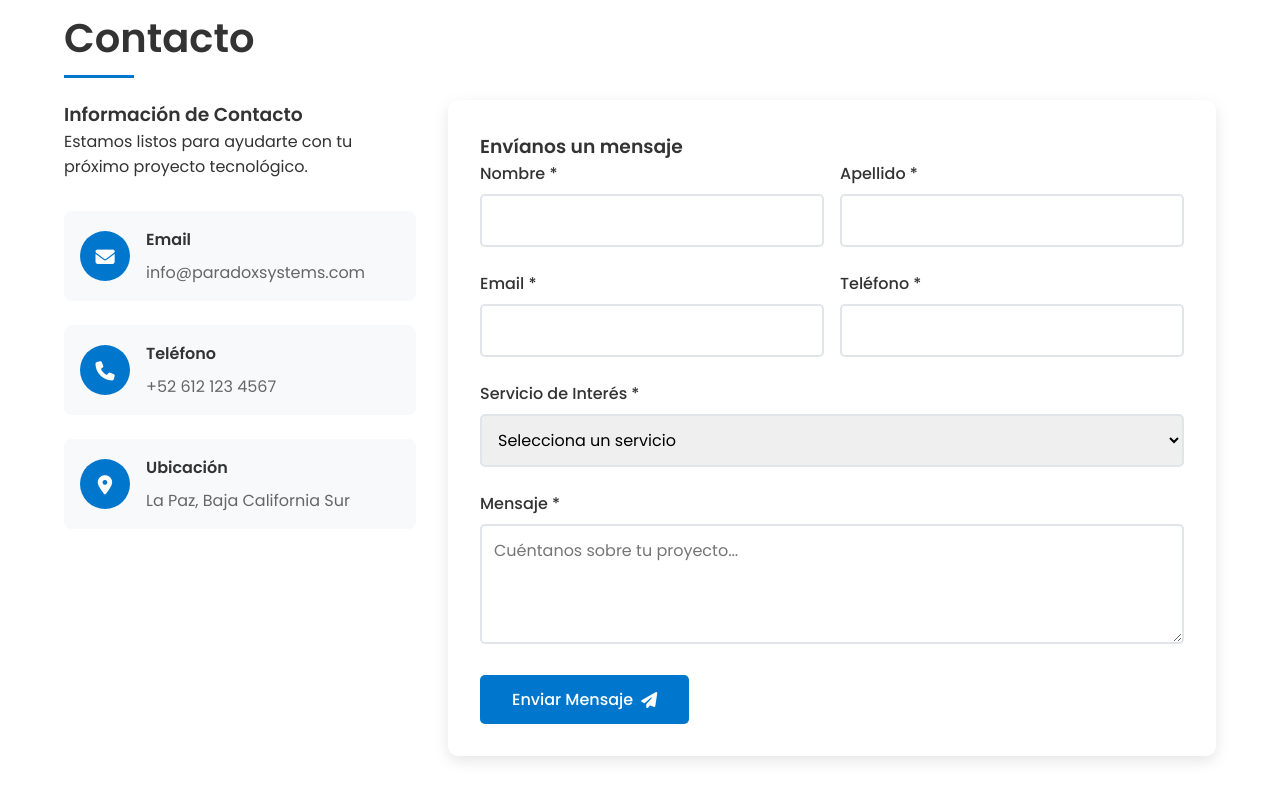
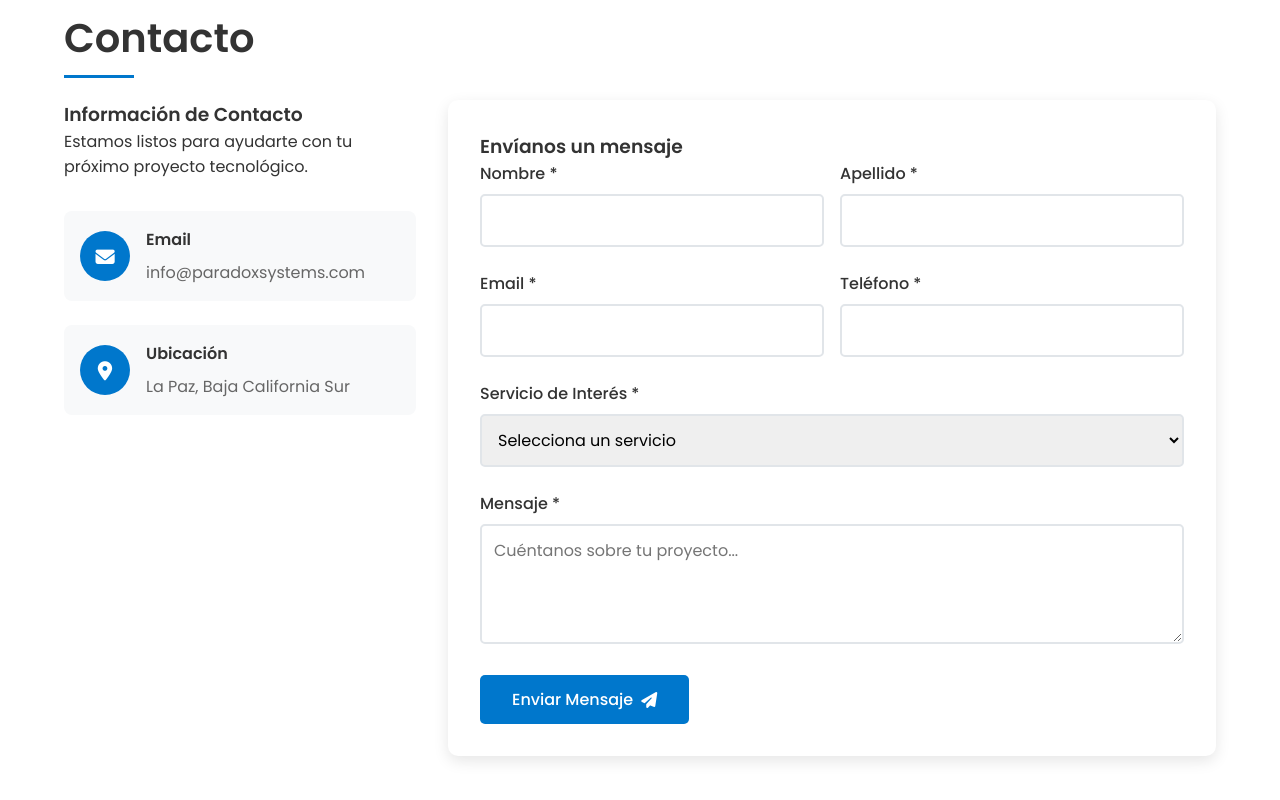
Before and after one commit to folxxsreal/paradox, a website: page public/index.html in a window 1280 px wide. Shown: the part 3314-4114 px from the top of the page. Drawn offline with Linux system fonts and the light colour scheme.

Commit message:
Update index.html

```diff
--- a/public/index.html
+++ b/public/index.html
@@ -186,16 +186,6 @@
             <div class="contact-details">
             <h4>Email</h4>
             <p>info@paradoxsystems.com</p>
-            </div>
-        </div>
-
-        <div class="contact-item">
-            <div class="contact-icon">
-            <i class="fas fa-phone"></i>
-            </div>
-            <div class="contact-details">
-            <h4>Teléfono</h4>
-            <p>+52 612 123 4567</p>
             </div>
         </div>
 
```
